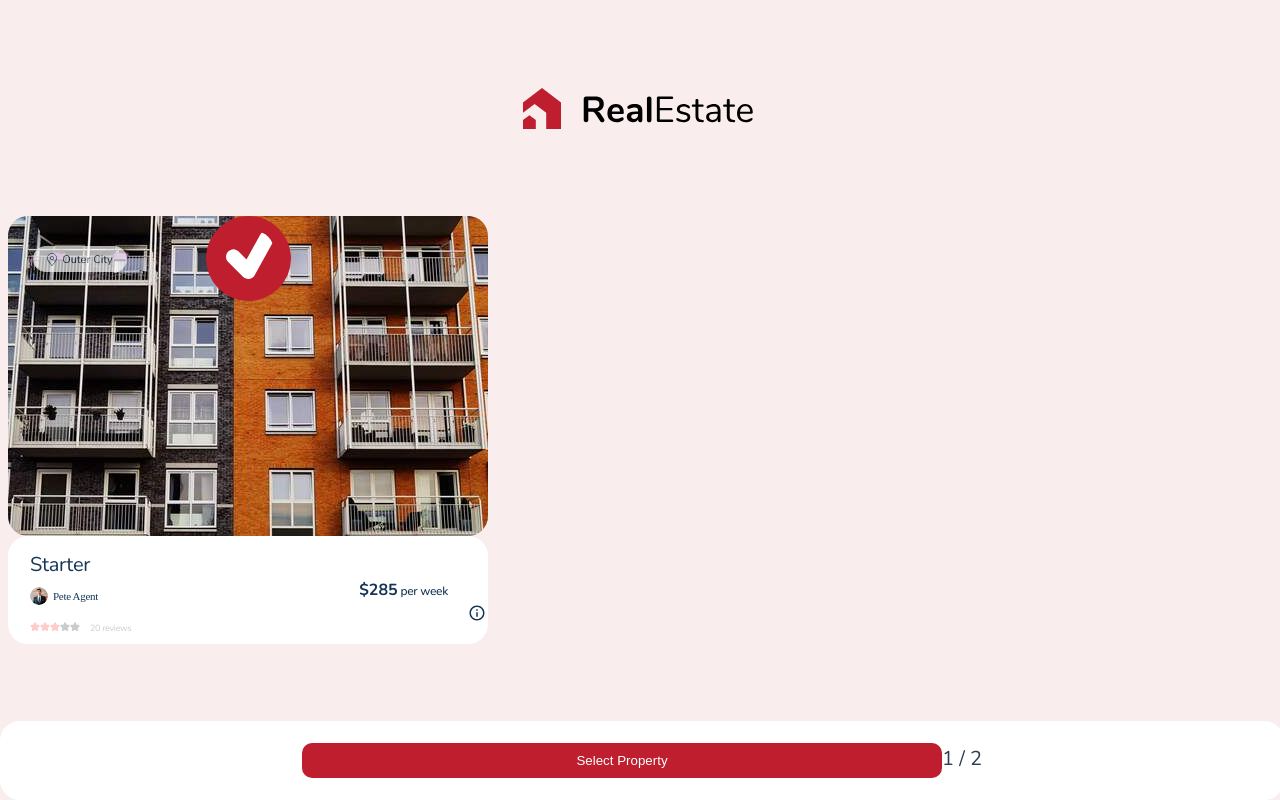
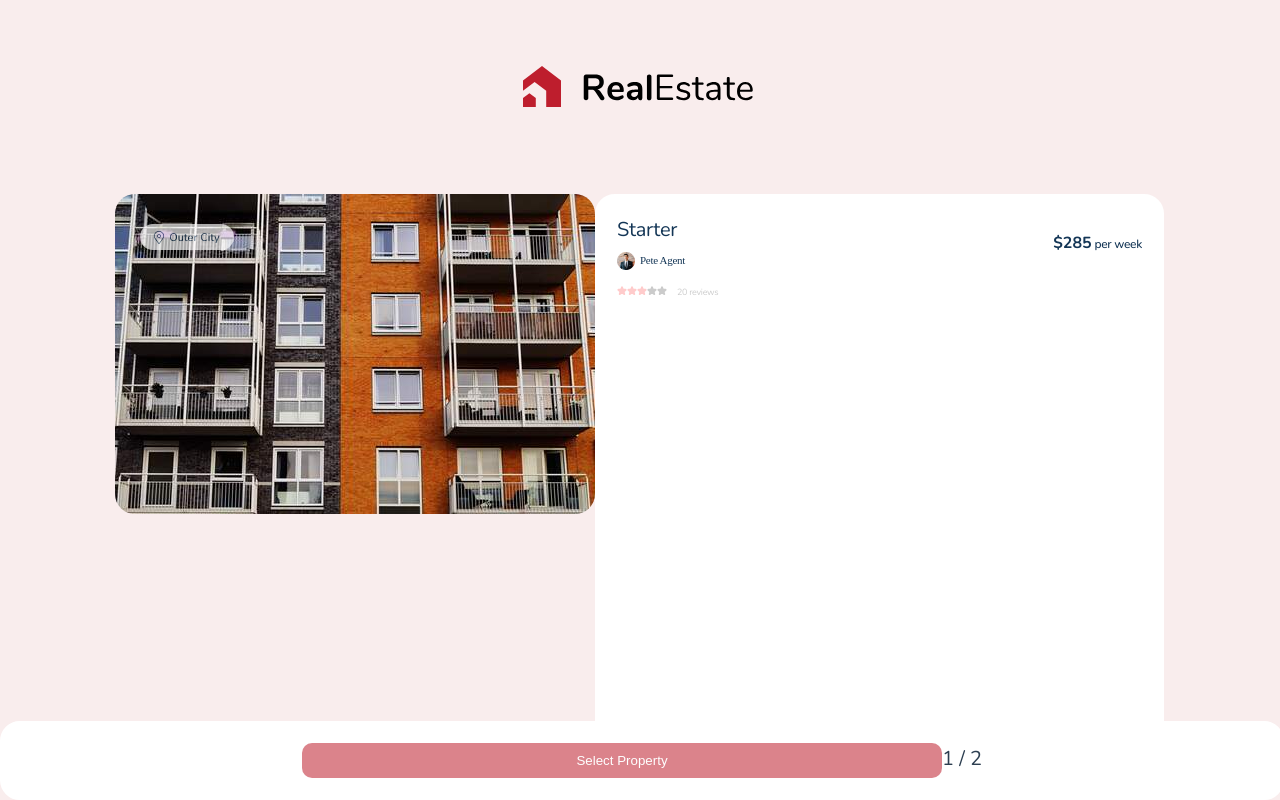
Before and after one commit to alemaa/Quiz-project, a Vue app: page / in a window 1280 px wide. Both pictures are taken after a click on the button "Start Quiz". Shown: the top 800 px of the page. Built offline with nearby package versions, Linux system fonts and the light colour scheme.

Commit message:
edit-quiz-cards

```diff
--- a/src/App.vue
+++ b/src/App.vue
@@ -6,11 +6,6 @@
 </head>
 <div class="welcome-content">
 <main>
-  <AppCards v-for="item in items" :key="item"
-            @selection="selection"
-            :selected="selectedItems.includes(item.id)"
-            @info="info">
-  </AppCards>
   <img :src="header">
   <div class="welcome-content__description">
 
@@ -28,7 +23,7 @@
   </template>
 
     <div class="welcome-content__button" :class="{ 'welcome-content__button--white' : activeStep > 0 }">
-    <button id="start" @click="startQuiz"  :disabled="isItemSelected"  :class="{'welcome-content__button--txtColor' :activeStep > 0 }">
+    <button id="start" @click="startQuiz" :disabled = "activeStep > 0 && !isItemSelected" :class="{'welcome-content__button--txtColor' :activeStep > 0}">
       {{ activeStep === 0 ? text:text }}
     </button>
     <span class="welcome-content__screens" v-if="activeStep !== 0">
@@ -46,16 +41,10 @@ import AppScreens from "./components/AppScreens.vue";
 import data from '@/assets/data.json';
 
 const store = useStore();
+
 const activeStep = computed(() => store.getters.activeStep);
-const isItemSelected=computed(()=>store.state.selectedItems.length>0);
-
-const info=()=>{
-  alert("info")
-}
-
-const selection=()=>{
-
-}
+const selectedItems=computed(()=> store.getters.selectedItems);
+const isItemSelected=computed(()=> selectedItems.value.length>0);
 
 const description = ref(`Lorem Ipsum is simply dummy text of the printing and typesetting industry. Lorem Ipsum has been the industry's standard dummy text
 ever since the 1500s, when an unknown printer took a galley of type and scrambled it to make a type specimen book. It has survived not only five centuries,
@@ -67,18 +56,18 @@ const descriptionTwo=ref(`It was popularised in the 1960s with the release of Le
 
 const screens=ref(data.categories);
 
-const sc = ref([
+const category = ref([
   {id:1,image:"/svg/logos/logo_real-estate.svg", text:"Select Property", btnColor:"#BE1E2D"},
   {id:2,image:"/svg/logos/logo_cars-4-sale.svg", text:"Select Vehicle", btnColor:"#107FC4"}
 ])
 
 const header = computed(() => {
-  const currentScreen=sc.value.find(screen=>screen.id === store.state.activeStep);
+  const currentScreen=category.value.find(screen=>screen.id === store.state.activeStep);
   return currentScreen ? currentScreen.image:"/svg/logos/logoLoremipsum.svg";
 });
 
 const text = computed(() => {
-  const currentScreen=sc.value.find(screen=>screen.id === store.state.activeStep);
+  const currentScreen=category.value.find(screen=>screen.id === store.state.activeStep);
   return currentScreen ? currentScreen.text:"Start Quiz";
 });
 
@@ -92,9 +81,10 @@ const updateColor =()=>{
 }
 
 const btnColor = computed (() => {
-  const currentScreen=sc.value.find(screen=>screen.id === activeStep.value);
+  const currentScreen=category.value.find(screen=>screen.id === activeStep.value);
   return currentScreen ? currentScreen.btnColor:"#ffffff";
 });
+
 const updateBtnColor =()=>{
   document.getElementById("start").style.setProperty('--btnColor',btnColor.value);
 };
@@ -183,9 +173,11 @@ body {
   background-color:var(--btnColor);
 }
 
+#start:disabled {
+  opacity: 55%;
+}
+
 @media(min-width:480px){
-  .welcome-content {
-    display: inline;
-  }
+
 }
 </style>
--- a/src/components/AppCard.vue
+++ b/src/components/AppCard.vue
@@ -1,36 +1,59 @@
 <template>
   <div class="card-content">
-    <div class="card-content__image" :class="{'selected':selected}"
-    @click="selection">
-      <img :src=data?.thumbnail?.filename>
-    <div v-if="isSelected" class="check">
-      <img src="/svg/icons/icon-checkmark.svg">
+    <div
+      class="card-content__img"
+      :class="{ selected: selected }"
+      @click="selection"
+    >
+      <img :src="data?.thumbnail?.filename" />
+      <div v-if="isSelected" :class="{ check: activeStep === 1 }">
+        <img src="/svg/icons/icon-checkmark.svg" />
+      </div>
+      <div v-if="isSelected" :class="{ checkColor: activeStep === 2 }">
+        <img src="/svg/icons/icon-checkmark.svg" />
+      </div>
     </div>
 
     <div class="card-content__location" v-if="data?.options?.info?.exists">
-        <img :src=data?.options.info?.icon?.filename>
+      <img :src="data?.options.info?.icon?.filename" />
       <p>{{ data?.options.info?.text }}</p>
     </div>
 
     <div class="card-content__description">
-        <div class="card-content__part1">
+      <div class="card-content__left-side">
         <h1 class="card-content__title">
           {{ data?.name }}
         </h1>
 
         <div class="card-content__avatar" v-if="data?.options?.agent.exists">
-            <img :src="data?.options?.agent?.avatar?.filename">
+          <img :src="data?.options?.agent?.avatar?.filename" />
           <p>{{ data?.options?.agent?.name }}</p>
         </div>
-          <div v-else>
+
+        <div class="card-content__model" v-else>
           <p>{{ data?.description }}</p>
         </div>
 
         <div class="card-content__review" v-if="data?.options?.rating?.exists">
           <div class="stars">
-            <div v-for="index in 5" :key="index" :class="{ 'card-content__star' : index <= data?.options?.rating?.value }">
-              <svg width="10" height="10" viewBox="0 0 10 10" fill="none" xmlns="http://www.w3.org/2000/svg">
-              <path d="M4.04894 0.927049C4.3483 0.0057385 5.6517 0.00573921 5.95106 0.92705L6.34708 2.1459C6.48096 2.55792 6.86491 2.83688 7.29814 2.83688H8.57971C9.54844 2.83688 9.95121 4.0765 9.1675 4.6459L8.13068 5.39919C7.7802 5.65383 7.63354 6.1052 7.76741 6.51722L8.16344 7.73607C8.46279 8.65738 7.40831 9.4235 6.6246 8.8541L5.58778 8.10081C5.2373 7.84617 4.7627 7.84617 4.41221 8.10081L3.3754 8.8541C2.59169 9.4235 1.53721 8.65738 1.83656 7.73607L2.23259 6.51722C2.36646 6.1052 2.2198 5.65383 1.86932 5.39919L0.832501 4.6459C0.0487874 4.0765 0.451563 2.83688 1.42029 2.83688H2.70186C3.13509 2.83688 3.51904 2.55792 3.65292 2.1459L4.04894 0.927049Z" fill="currentColor"/>
+            <div
+              v-for="index in 5"
+              :key="index"
+              :class="{
+                'card-content__star': index <= data?.options?.rating?.value,
+              }"
+            >
+              <svg
+                width="10"
+                height="10"
+                viewBox="0 0 10 10"
+                fill="none"
+                xmlns="http://www.w3.org/2000/svg"
+              >
+                <path
+                  d="M4.04894 0.927049C4.3483 0.0057385 5.6517 0.00573921 5.95106 0.92705L6.34708 2.1459C6.48096 2.55792 6.86491 2.83688 7.29814 2.83688H8.57971C9.54844 2.83688 9.95121 4.0765 9.1675 4.6459L8.13068 5.39919C7.7802 5.65383 7.63354 6.1052 7.76741 6.51722L8.16344 7.73607C8.46279 8.65738 7.40831 9.4235 6.6246 8.8541L5.58778 8.10081C5.2373 7.84617 4.7627 7.84617 4.41221 8.10081L3.3754 8.8541C2.59169 9.4235 1.53721 8.65738 1.83656 7.73607L2.23259 6.51722C2.36646 6.1052 2.2198 5.65383 1.86932 5.39919L0.832501 4.6459C0.0487874 4.0765 0.451563 2.83688 1.42029 2.83688H2.70186C3.13509 2.83688 3.51904 2.55792 3.65292 2.1459L4.04894 0.927049Z"
+                  fill="currentColor"
+                />
               </svg>
             </div>
           </div>
@@ -43,14 +66,31 @@
         </div>
       </div>
 
+      <div class="right-side">
         <div class="card-content__price">
           <strong>
-            <p>${{ data?.options?.price?.weekly_value }}<span> per week</span>
+            <p v-if="activeStep === 1">
+              ${{ data?.options?.price?.weekly_value }}<span> per week</span>
             </p>
+            <p v-else>${{ data?.options?.price?.value }}</p>
           </strong>
+
+          <div
+            class="card-content__tooltip"
+            v-if="data?.options?.tooltip?.exists"
+          >
+            <img @click="show" src="/images/icon-tooltip.svg" />
           </div>
-        <div class="welcome-content__tooltip" >
-        <img @click="info" src="/images/icon-tooltip.svg">
+        </div>
+      </div>
+      <div class="tooltip__open" v-if="isOpen">
+        <div
+          class="tooltip__item"
+          v-for="(item, key) in data?.options.tooltip.data"
+          :key="key"
+        >
+          <span class="tooltip__name">{{ item.name }} </span>
+          <span class="tooltip_value">$ {{ item.value }} </span>
         </div>
        </div>
     </div>
@@ -58,87 +98,85 @@
 </template>
 
 <script setup lang="ts">
-import { computed,defineProps, PropType ,defineEmits} from 'vue';
-import { useStore } from 'vuex';
+import { computed, defineProps, PropType, ref } from "vue";
+import { useStore } from "vuex";
 
-const store=useStore();
-const isSelected=computed(()=>store.getters.selectedItems);
+const store = useStore();
+const isSelected = computed(() => props.data?.id === store.state.selectedItems);
+
+const activeStep = computed(() => store.getters.activeStep);
+
+const isOpen = ref(false);
+
+const show = () => {
+  isOpen.value = !isOpen.value;
+};
+
+const selection = () => {
+  store.commit("SET_SELECTED_ITEMS", props.data?.id);
+  console.log(store.state.selectedItems);
+};
+
+interface toolTipData {
+  name: string;
+  value: number;
+}
 
 const props = defineProps({
   data: Object as PropType<AppCard>,
 
   selected: {
     type: Boolean,
-      default: false
-    }
-})
-
-interface tooltipData {
-  name:string,
-  value:string
-}
+    default: false,
+  },
+});
 
 interface AppCard {
-  id: string,
-  name: string,
-  description: string,
-  category_id: number,
-  thumbnail:{
-      dir: string,
-      filename: string
-  },
+  id: string;
+  name: string;
+  description: string;
+  category_id: number;
+  thumbnail: {
+    dir: string;
+    filename: string;
+  };
   options: {
     agent: {
-      exists:boolean,
-      name:string,
+      exists: boolean;
+      name: string;
       avatar: {
-        dir:string,
-        filename:string
+        dir: string;
+        filename: string;
+      };
+    };
+    rating: {
+      exists: boolean;
+      value: number;
+      review_amount: number;
+    };
+    tooltip: {
+      exists: boolean;
+      data: toolTipData[];
+    };
+    info: {
+      exists: boolean;
+      text: string;
+      icon: {
+        dir: string;
+        filename: string;
+      };
+    };
+    meta: {
+      exists: boolean;
+      items: string[];
+    };
+    price: {
+      exists: boolean;
+      value: number;
+      weekly_value: number;
+    };
+  };
 }
-    }
-    rating: {
-      exists:boolean,
-      value:number,
-      review_amount:number
-    },
-    tooltip: {
-      exists:boolean,
-      data:tooltipData[]
-    },
-    info: {
-      exists:boolean,
-      text:string,
-      icon: {
-        dir:string,
-        filename:string
-      }
-    },
-    meta: {
-      exists:boolean,
-      items:string[]
-    },
-    price: {
-      exists:boolean,
-      value:number,
-      weekly_value:number
-    }
-  }
-}
-
-const emit=defineEmits([
-  'info',
-  'selection'
-])
-
-const info=()=>{
-  emit('info')
-}
-
-const selection=()=>{
-emit('selection',props.data?.id);
-}
-
-
 </script>
 
 <style>
@@ -147,21 +185,33 @@ emit('selection',props.data?.id);
   position: relative;
 }
 
-.card-content__image {
+.tooltip__open {
+  display: flex;
+  flex-wrap: wrap;
+  flex-direction: column;
+}
+
+.tooltip__item {
+  display: flex;
+  justify-content: space-between;
+}
+
+.card-content__star {
+  color: red;
+}
+
+.card-content__img img {
+  border-radius: 20px;
+}
+
+.card-content__img {
+  border-radius: 20px;
   max-width: 100%;
   height: auto;
   display: flex;
   flex-direction: column;
   object-fit: cover;
   position: relative;
-}
-
-.card-content__star {
-  color: red;
-}
-
-.card-content__image img {
-  border-radius: 20px;
 }
 
 .card-content__location {
@@ -171,20 +221,14 @@ emit('selection',props.data?.id);
   justify-content: center;
   border-radius: 50px;
   background-color: #ffffff;
-  opacity: 66%;;
+  opacity: 66%;
   font-size: 11px;
   width: 94px;
   height: 26px;
   position: absolute;
   margin-left: 25px;
   margin-top: 30px;
-  color:#143656;
-}
-
-.welcome-content__tooltip {
-  display: flex;
-  align-self: flex-end;
-  margin-bottom: 20px;
+  color: #143656;
 }
 
 .card-content__location img {
@@ -194,7 +238,8 @@ emit('selection',props.data?.id);
 
 .card-content__description {
   display: flex;
-  min-width: 100%;
+  flex-wrap: wrap;
+  justify-content: space-between;
   background-color: white;
   border: 2px solid white;
   border-radius: 20px;
@@ -203,27 +248,25 @@ emit('selection',props.data?.id);
   position: absolute;
   bottom: 0;
   left: 0;
+  right: 0;
+  padding: 20px;
   margin-bottom: -22%;
 }
 
-.card-content__part1 {
-  flex-basis: 50%;
-  padding-left: 20px;
-}
 
 .card-content__title {
-  font-family: 'Nunito',sans-serif;
+  font-family: "Nunito", sans-serif;
   font-weight: 400;
   font-size: 20px;
   line-height: 27.28px;
   letter-spacing: -0.3px;
-  margin-bottom: 0;
+  margin: 0;
 }
 
 .card-content__avatar {
   display: flex;
-  gap:5px;
-  font-family: 'Rubik',serif;
+  gap: 5px;
+  font-family: "Rubik", serif;
   font-weight: 300;
   font-size: 11px;
   line-height: 13.04px;
@@ -231,17 +274,19 @@ emit('selection',props.data?.id);
   align-items: center;
 }
 
+.card-content__tooltip {
+  display: flex;
+  justify-content: flex-end;
+}
+
+.card-content__model {
+  margin-top: -10px;
+}
+
 .card-content__avatar img {
   width: 18px;
   height: 18px;
   object-fit: cover;
-}
-
-.card-content__price {
-  flex-basis: 50%;
-  align-content: center;
-  text-align: end;
-  padding-right: 20px;
 }
 
 .card-content__price span {
@@ -274,21 +319,43 @@ emit('selection',props.data?.id);
   line-height: 10.67px;
   letter-spacing: -0.3px;
   width: 222px;
+  margin-top: -20px;
 }
 
 .check {
-  background-color: #BE1E2D;
+  background-color: #be1e2d;
   width: 85px;
   height: 85px;
   border-radius: 50px;
   position: absolute;
-  align-self: center;
+  top: 50%;
+  left: 50%;
+  transform: translate(-50%, -50%);
+  display: flex;
+  align-items: center;
+  justify-content: center;
 }
 
-.check img {
+.checkColor {
+  background-color: #0695d3;
+  width: 85px;
+  height: 85px;
+  border-radius: 50px;
+  position: absolute;
+  top: 50%;
+  left: 50%;
+  transform: translate(-50%, -50%);
   display: flex;
-  margin-left: 20px;
-  margin-top: 15px;
+  align-items: center;
+  justify-content: center;
+}
+
+.card-content__img.selected::before {
+  content: "";
+  position: absolute;
+  inset: 0;
+  background: rgba(0, 0, 0, 0.5);
+  border-radius: 20px;
 }
 
 @media (min-width: 480px) {
--- a/src/components/AppScreens.vue
+++ b/src/components/AppScreens.vue
@@ -2,21 +2,28 @@
     <div >
         <AppCard  v-for="(item,index) in screen.data" :key="index"
            :data="item"
+            :selected="selectedItems===item.id"
+            @show="openDetails"
            />
     </div>
 </template>
 
 <script setup>
- import AppCard from './AppCard.vue';
-import { onMounted} from 'vue';
+import AppCard from './AppCard.vue';
+import { onMounted,computed } from 'vue';
 import { defineProps } from 'vue';
+import { useStore } from 'vuex';
 
+const store=useStore();
 const props = defineProps({
   screen: {
     type: Object,
     required: true
   }
 })
+
+const selectedItems = computed(() => store.state.selectedItems);
+
 onMounted(()=>{
   console.log(props.screen, 'screen')
 })
--- a/src/store.ts
+++ b/src/store.ts
@@ -11,13 +11,18 @@ const store = createStore ({
         SET_ACTIVE_STEP(state,steps) {
             state.activeStep=steps
         },
+        SET_SELECTED_ITEMS(state, id) {
+            state.selectedItems = state.selectedItems === id ? null : id;
+        },
     },
 
     actions: {
         UPDATE_STEP({commit},steps) {
             commit('SET_ACTIVE_STEP',steps);
             },
-
+        UPDATE_SELECTED_ITEMS({commit},items){
+            commit('SET_SELECTED_ITEMS',items)
+            }
     },
 
     getters:{
```
Also changed, not shown: src/assets/data.json (+5 -5 lines). Lines whose indentation alone changed are shown as unchanged.
